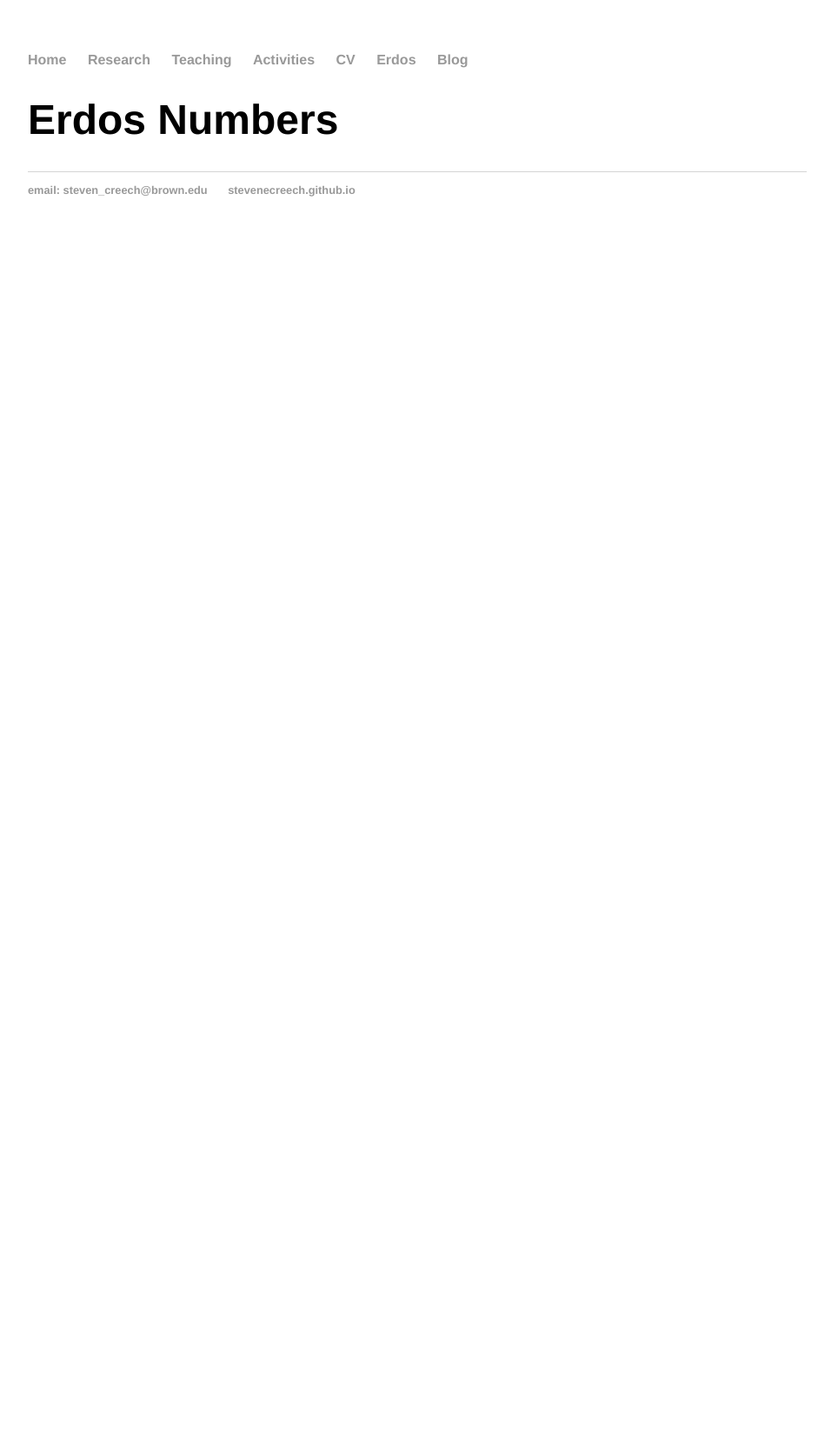
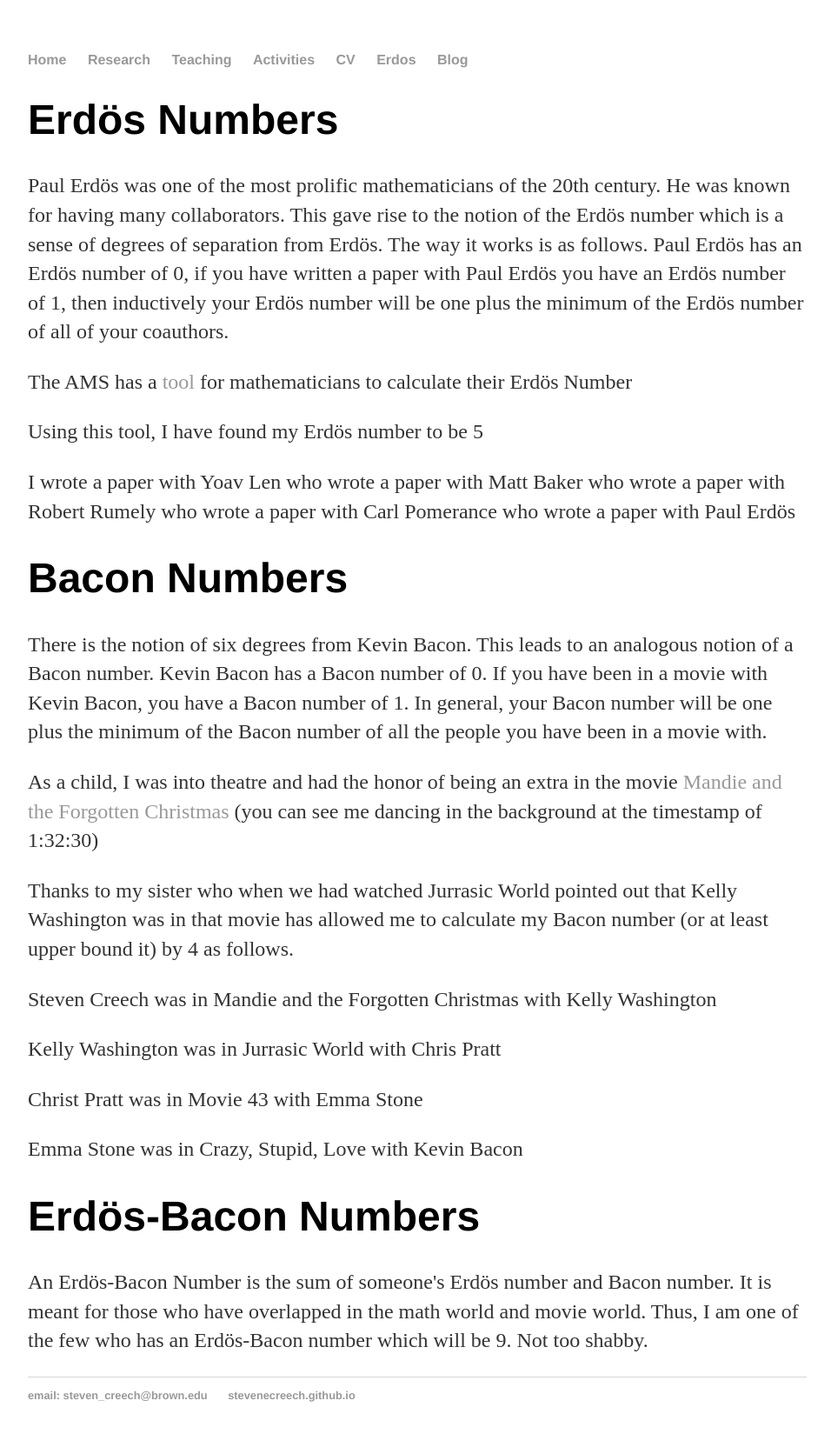
Before and after one commit to stevenecreech/stevenecreech.github.io, a Jekyll site: the page built from Erdos/index.html, in a window 1280 px wide. Shown: the whole page at 87% size, without its empty margins (160-1116 px from the left). Built offline with Jekyll 4.4.1, drawn with Linux system fonts in a browser that asks for light colours; Markdown is read by kramdown in place of the engine named in the settings; before the commit the page ends 900 px from its top, so only the background shows below that.

Commit message:
Update index.html
Made Erdös Page

```diff
--- a/Erdos/index.html
+++ b/Erdos/index.html
@@ -1,8 +1,39 @@
 ---
 layout: default
-title: Steven Creech Activities
+title: Steven Creech Erdös-Bacon Numbers
 ---
 <div class="blurb">
-	<h1>Erdos Numbers</h1>
+	<h1>Erdös Numbers</h1>
+	<p>Paul Erdös was one of the most prolific mathematicians of the 20th century. He was known for having many collaborators.
+	This gave rise to the notion of the Erdös number which is a sense of degrees of separation from Erdös. The way it works
+	is as follows. Paul Erdös has an Erdös number of 0, if you have written a paper with Paul Erdös you have an Erdös number
+	of 1, then inductively your Erdös number will be one plus the minimum of the Erdös number of all of your coauthors.</p>
 
+	<p>The AMS has a <a href="https://mathscinet.ams.org/mathscinet/freetools/collab-dist">tool</a> for mathematicians to calculate their Erdös Number</p>
+
+	<p>Using this tool, I have found my Erdös number to be 5</p>
+
+	<p>I wrote a paper with Yoav Len who wrote a paper with Matt Baker who wrote a paper with Robert Rumely who wrote a paper with Carl Pomerance who wrote a paper with Paul Erdös</p>
+
+	<h1>Bacon Numbers</h1>
+	<p>There is the notion of six degrees from Kevin Bacon. This leads to an analogous notion of a Bacon number. Kevin Bacon has
+	a Bacon number of 0. If you have been in a movie with Kevin Bacon, you have a Bacon number of 1. In general, your Bacon number will
+	be one plus the minimum of the Bacon number of all the people you have been in a movie with.</p>
+
+	<p>As a child, I was into theatre and had the honor of being an extra in the movie
+	<a href="https://www.youtube.com/watch?v=K-Ppj_ixHbg">Mandie and the Forgotten Christmas</a>
+	 (you can see me dancing in the background at the timestamp of 1:32:30)</p>
+
+	<p>Thanks to my sister who when we had watched Jurrasic World pointed out that Kelly Washington was in that movie has allowed me
+	to calculate my Bacon number (or at least upper bound it) by 4 as follows.</p>
+
+	<p>Steven Creech was in Mandie and the Forgotten Christmas with Kelly Washington</p>
+	<p>Kelly Washington was in Jurrasic World with Chris Pratt</p>
+	<p>Christ Pratt was in Movie 43 with Emma Stone</p>
+	<p>Emma Stone was in Crazy, Stupid, Love with Kevin Bacon</p>
+
+	<h1>Erdös-Bacon Numbers</h1>
+	<p>An Erdös-Bacon Number is the sum of someone's Erdös number and Bacon number.
+	It is meant for those who have overlapped in the math world and movie world. Thus,
+	I am one of the few who has an Erdös-Bacon number which will be 9. Not too shabby.</p>
 </div><!-- /.blurb -->
```
